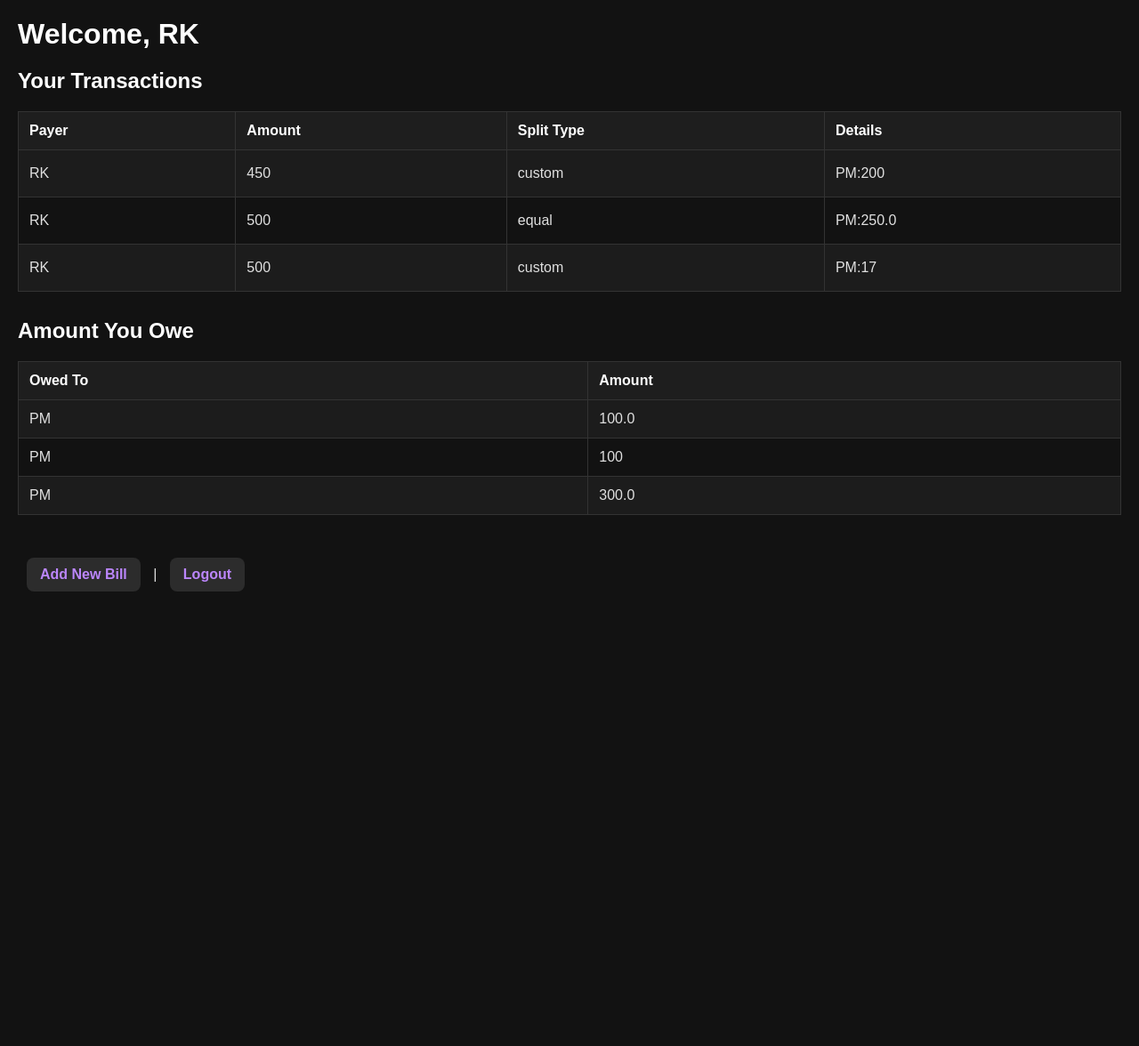
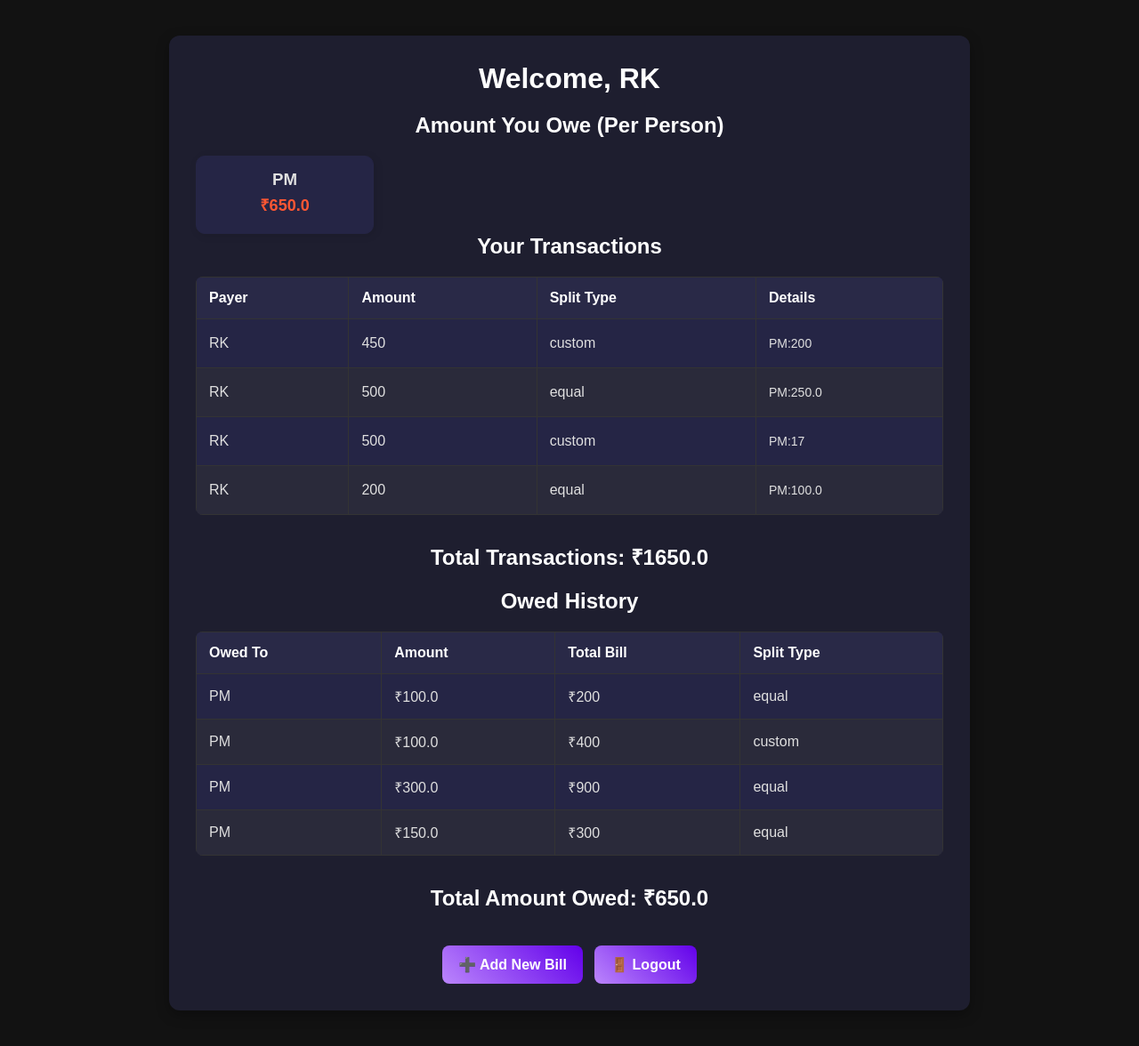
Before and after one commit to RitishKarmakar/demi-tester, a Flask app: page /dashboard in a window 1280 px wide. Shown: the whole page at 89% size. Before the commit the page ends 665 px from the top, so only its background shows below. Run offline with Flask 3, Linux system fonts and the light colour scheme; a user stored in the database is signed in.

Commit message:
DashChanges

```diff
--- a/app.py
+++ b/app.py
@@ -83,27 +83,49 @@ def register():
 @app.route('/dashboard')
 @login_required
 def dashboard():
-    cosmic = read_bills()
     bills = read_bills()
     user_bills = [bill for bill in bills if current_user.username in bill]
-    dynamite = []
-    for bill in cosmic:
-        kepler = []
-        for pic in bill[3::]:
-            if current_user.username in pic:
-                z =  pic.split(":")
-                kepler.append(bill[0])
-                kepler.append(z[1])
-                dynamite.append(kepler)
-    amount_due = dynamite
-    for bill in user_bills:
 
+    # Track the total transactions amount
+    total_transactions = sum(float(bill[1]) for bill in user_bills)
+
+    # Track amount owed per person
+    amount_due = {}
+    owed_history = []
+    total_amount_owed = 0
+
+    for bill in bills:
         payer = bill[0]
         if payer != current_user.username:
             for entry in bill[3:]:
                 user, amount = entry.split(':')
+                if user == current_user.username:
+                    amount = float(amount)
 
-    return render_template('dashboard.html', username=current_user.username, bills=user_bills, amount_due=amount_due)
+                    # Track amount owed per payer
+                    if payer in amount_due:
+                        amount_due[payer] += amount
+                    else:
+                        amount_due[payer] = amount
+
+                    # Track owed history
+                    owed_history.append([payer, amount, bill[1], bill[2]])  # Payer, amount, total bill, split type
+
+                    total_amount_owed += amount
+
+    # Convert amount_due dictionary to list for display
+    amount_due_list = [[payer, amount] for payer, amount in amount_due.items()]
+
+    return render_template(
+        'dashboard.html',
+        username=current_user.username,
+        bills=user_bills,
+        amount_due_list=amount_due_list,
+        owed_history=owed_history,
+        total_transactions=total_transactions,
+        total_amount_owed=total_amount_owed
+    )
+
 
 @app.route('/add_bill', methods=['GET', 'POST'])
 @login_required
--- a/bills.csv
+++ b/bills.csv
@@ -4,3 +4,7 @@ RK,500,custom,PM:17
 PM,200,equal,RK:100.0
 PM,400,custom,RK:100,RN:200
 PM,900,equal,RK:300.0,RN:300.0
+PM,300,equal,RK:150.0
+PM,300,equal,RN:150.0
+RK,200,equal,PM:100.0
+RN,500,equal,PM:250.0
--- a/templates/dashboard.html
+++ b/templates/dashboard.html
@@ -8,14 +8,25 @@
             margin: 0;
             padding: 0;
             box-sizing: border-box;
-            font-family: 'Arial', sans-serif;
+            font-family: 'Poppins', sans-serif;
         }
 
         /* Body Styling */
         body {
             background-color: #121212;
             color: #E0E0E0;
-            padding: 20px;
+            padding: 40px;
+            text-align: center;
+        }
+
+        /* Container */
+        .container {
+            max-width: 900px;
+            margin: auto;
+            background: #1E1E2F;
+            padding: 30px;
+            border-radius: 12px;
+            box-shadow: 0px 5px 15px rgba(0, 0, 0, 0.3);
         }
 
         /* Heading Styling */
@@ -29,56 +40,70 @@
             width: 100%;
             border-collapse: collapse;
             margin-bottom: 30px;
+            background: #2A2A3A;
+            border-radius: 8px;
+            overflow: hidden;
         }
 
         table th, table td {
-            padding: 12px;
+            padding: 14px;
             border: 1px solid #333;
             text-align: left;
         }
 
         table th {
-            background-color: #1E1E1E;
+            background-color: #292947;
             color: #FFFFFF;
         }
 
         table tr:nth-child(even) {
-            background-color: #1C1C1C;
+            background-color: #252545;
+        }
+
+        table tr:hover {
+            background: #34345A;
+            transition: 0.3s ease;
         }
 
         /* Links Styling */
         a {
-            color: #BB86FC;
+            display: inline-block;
+            background: linear-gradient(45deg, #BB86FC, #6200EA);
+            color: white;
+            padding: 12px 18px;
+            border-radius: 8px;
+            font-weight: bold;
             text-decoration: none;
-            font-weight: bold;
-            margin: 0 10px;
+            transition: 0.3s;
         }
 
         a:hover {
-            text-decoration: underline;
+            background: linear-gradient(45deg, #9B67FC, #4A00EA);
+            transform: scale(1.05);
         }
 
         /* Paragraph Styling */
         p {
             margin: 5px 0;
-        }
-
-        /* Button-like Styling for Navigation Links */
-        a {
-            display: inline-block;
-            background-color: #2C2C2C;
-            padding: 10px 15px;
-            border-radius: 8px;
-        }
-
-        a:hover {
-            background-color: #3C3C3C;
+            font-size: 14px;
         }
 
     </style>
 </head>
 <body>
+    <div class="container">
         <h1>Welcome, {{ username }}</h1>
+        <h2>Amount You Owe (Per Person)</h2>
+        <div style="display: flex; flex-wrap: wrap; gap: 15px;">
+            {% for owed in amount_due_list %}
+            <div style="border: 1px solid #252545; padding: 15px; border-radius: 10px; box-shadow: 2px 2px 10px rgba(0,0,0,0.1); width: 200px; background-color: #252545;">
+                <h3 style="margin: 0;">{{ owed[0] }}</h3>
+                <p style="font-size: 18px; font-weight: bold; color: #ff5733;">₹{{ owed[1] }}</p>
+            </div>
+            {% endfor %}
+        </div>
+
+
         <h2>Your Transactions</h2>
         <table>
             <tr>
@@ -101,22 +126,32 @@
             {% endfor %}
         </table>
 
-    <h2>Amount You Owe</h2>
+        <h2>Total Transactions: ₹{{ total_transactions }}</h2>
+
+
+        <h2>Owed History</h2>
         <table>
             <tr>
                 <th>Owed To</th>
                 <th>Amount</th>
+                <th>Total Bill</th>
+                <th>Split Type</th>
             </tr>
-        {% for jis in amount_due %}
+            {% for entry in owed_history %}
             <tr>
-            <td>{{ jis[0] }}</td>
-            <td>{{ jis[1] }}</td>
+                <td>{{ entry[0] }}</td>
+                <td>₹{{ entry[1] }}</td>
+                <td>₹{{ entry[2] }}</td>
+                <td>{{ entry[3] }}</td>
             </tr>
             {% endfor %}
         </table>
 
+        <h2>Total Amount Owed: ₹{{ total_amount_owed }}</h2>
+
         <br>
-    <a href="{{ url_for('add_bill') }}">Add New Bill</a> |
-    <a href="{{ url_for('logout') }}">Logout</a>
+        <a href="{{ url_for('add_bill') }}">➕ Add New Bill</a> &nbsp;
+        <a href="{{ url_for('logout') }}">🚪 Logout</a>
+    </div>
 </body>
 </html>
```
Also changed, not shown: templates/add_bill.html (+44 -21 lines), templates/home.html (+38 -2 lines), templates/login.html (+75 -17 lines), templates/register.html (+75 -17 lines). Lines whose indentation alone changed are shown as unchanged.
